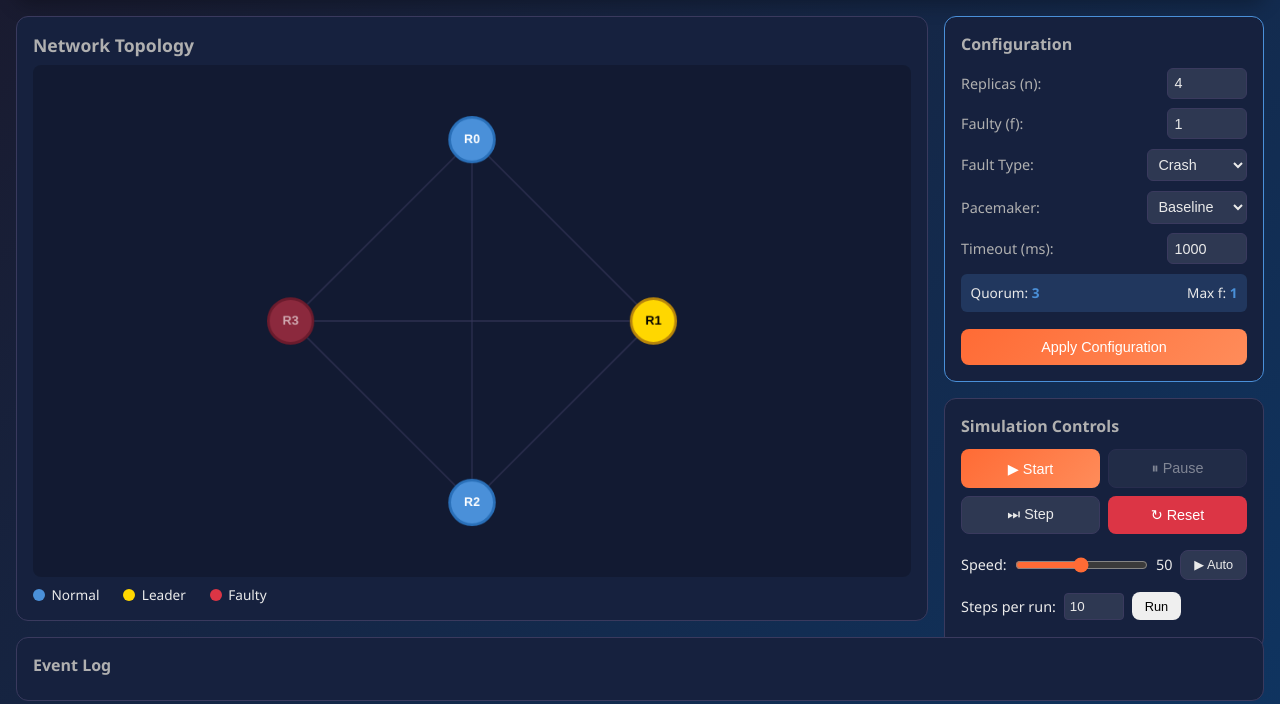
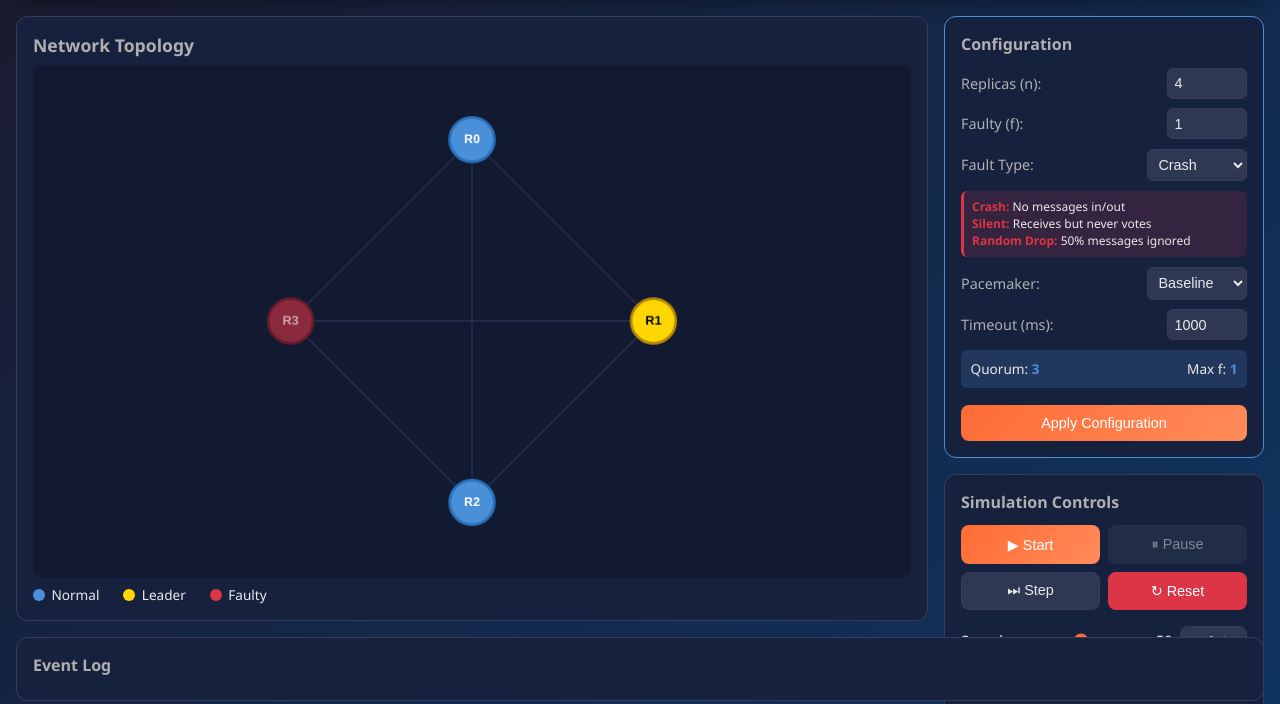
Before and after one commit to boriscu/Adaptive-Pacemaker-HotStuff, a Flask app: page / in a window 1280 px wide. Shown: the part 83-787 px from the top of the page. Run offline with Flask 2, Linux system fonts and the light colour scheme; some libraries are stand-ins or nearby versions.

Commit message:
UI Adjustments

```diff
--- a/hotstuff/ui/static/css/style.css
+++ b/hotstuff/ui/static/css/style.css
@@ -172,6 +172,25 @@ body {
 
 .config-row select {
     width: 100px;
+}
+
+.config-row select option {
+    background: var(--card-bg);
+    color: var(--text-primary);
+}
+
+.fault-legend {
+    padding: 0.5rem;
+    margin: 0.4rem 0 0.6rem 0;
+    background: rgba(220, 53, 69, 0.15);
+    border-radius: 6px;
+    font-size: 0.75rem;
+    line-height: 1.4;
+    border-left: 3px solid var(--danger-color);
+}
+
+.fault-legend strong {
+    color: var(--danger-color);
 }
 
 .config-info {
--- a/hotstuff/ui/templates/index.html
+++ b/hotstuff/ui/templates/index.html
@@ -47,6 +47,11 @@
                             <option value="SILENT">Silent</option>
                             <option value="RANDOM_DROP">Random Drop</option>
                         </select>
+                    </div>
+                    <div class="fault-legend">
+                        <div><strong>Crash:</strong> No messages in/out</div>
+                        <div><strong>Silent:</strong> Receives but never votes</div>
+                        <div><strong>Random Drop:</strong> 50% messages ignored</div>
                     </div>
                     <div class="config-row">
                         <label for="config-pacemaker">Pacemaker:</label>
```
